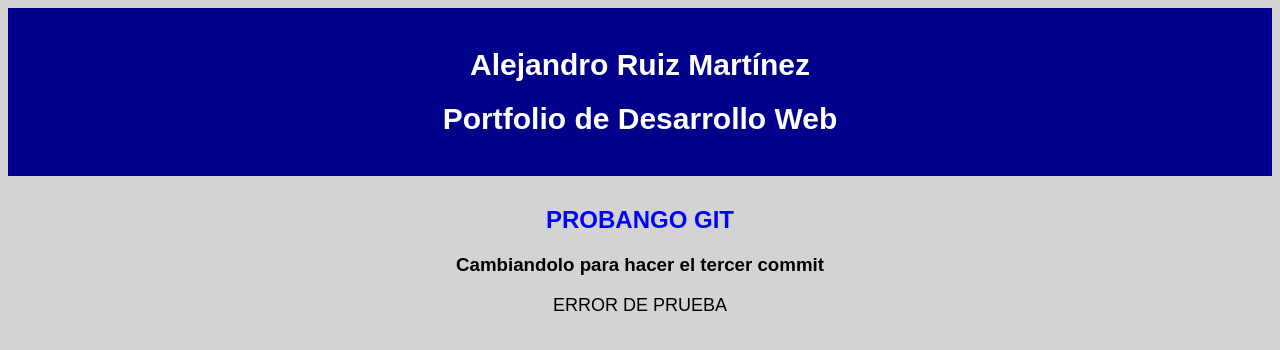
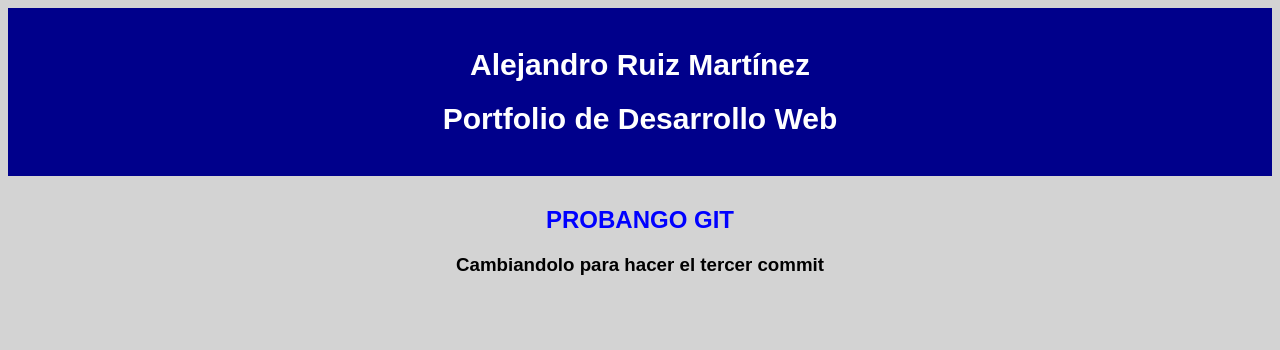
Before and after one commit to Ale07dv/daw2-git-portfolio, a plain HTML site: page index.html in a window 1280 px wide. Drawn offline with Linux system fonts and the light colour scheme.

Commit message:
Revert "feat: añadir texto de prueba con error"
This reverts commit 416d46c29f5771344ee8cff7b3018ea3bd1adfd0.

```diff
--- a/index.html
+++ b/index.html
@@ -15,6 +15,5 @@
 
     <h2>PROBANGO GIT</h2>
     <h3>Cambiandolo para hacer el tercer commit</h3>
-    <p>ERROR DE PRUEBA</p>
 </body>
 </html>
```
